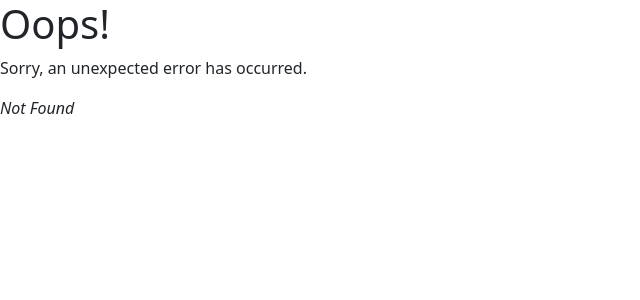
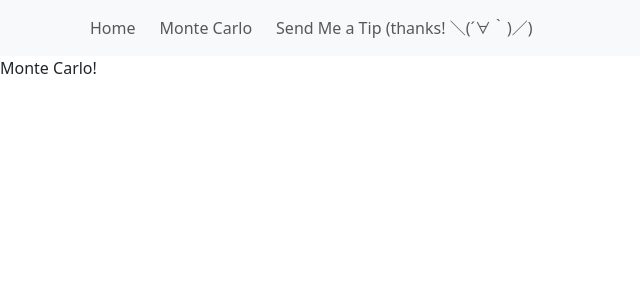
Before and after one commit to jmangel/low-priority-notifications, a React (Create React App) app: page /monte_carlo in a window 1280 px wide. Before the commit this address had no page. Shown: the top 300 px of the page, without its empty margins (0-640 px from the left). Built offline with nearby package versions, Linux system fonts and the light colour scheme.

Commit message:
Add first page as default with nested routing

```diff
--- a/src/App.tsx
+++ b/src/App.tsx
@@ -1,8 +1,9 @@
 import React from 'react';
 import './App.css';
 import Root from './routes/root'
-import { RouteObject, RouterProvider, createBrowserRouter } from 'react-router-dom';
+import { Navigate, RouteObject, RouterProvider, createBrowserRouter } from 'react-router-dom';
 import ErrorPage from './pages/ErrorPage';
+import MonteCarloPage from './pages/MonteCarloPage';
 
 const App = () => {
   const routes: RouteObject[] = [
@@ -10,7 +11,17 @@ const App = () => {
       path: '/',
       element: <Root />,
       errorElement: <ErrorPage />,
-    }
+      children: [
+        {
+          index: true,
+          element: <Navigate to="monte_carlo" replace />,
+        },
+        {
+          path: "monte_carlo",
+          element: <MonteCarloPage />,
+        },
+      ],
+    },
   ];
 
   return <RouterProvider router={createBrowserRouter(routes)} />
--- /dev/null
+++ b/src/pages/MonteCarloPage.tsx
@@ -0,0 +1,3 @@
+const MonteCarloPage = () => <div>Monte Carlo!</div>
+
+export default MonteCarloPage;
--- a/src/routes/root.tsx
+++ b/src/routes/root.tsx
@@ -1,18 +1,22 @@
 import { Container, Nav, Navbar } from "react-bootstrap";
-import { Link } from "react-router-dom";
+import { Link, Outlet } from "react-router-dom";
 
 export default function Root() {
   return (
+    <>
       <Navbar bg="light" expand="sm">
         <Container>
           <Navbar.Toggle aria-controls="basic-navbar-nav" />
           <Navbar.Collapse id="basic-navbar-nav">
             <Nav className="me-auto">
               <Nav.Link as={Link} className="me-2" to="/">Home</Nav.Link>
+              <Nav.Link as={Link} className="me-2" to="/monte_carlo">Monte Carlo</Nav.Link>
               <Nav.Link as={Link} className="me-2" to="https://venmo.com/u/JohnMangel" target="_blank" >Send Me a Tip (thanks! ＼(´∀｀)／)</Nav.Link>
             </Nav>
           </Navbar.Collapse>
         </Container>
       </Navbar>
+      <Outlet />
+    </>
   );
 }
```
Lines whose indentation alone changed are shown as unchanged.
